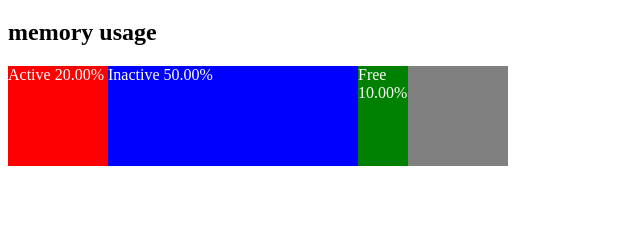
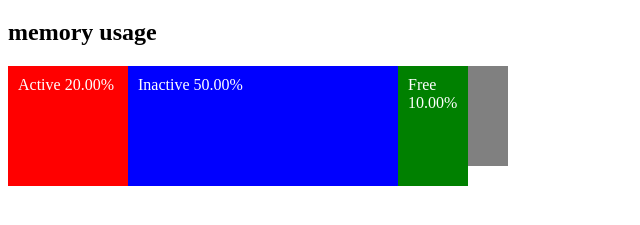
Before and after one commit to coproductions/VMactivitymonitor, a website: page index.html in a window 1280 px wide. Shown: the part 61-286 px from the top of the page, without its empty margins (0-640 px from the left). Drawn offline with nearby package versions, Linux system fonts and the light colour scheme; no server answers.

Commit message:
adding padding

```diff
--- a/public/d3logic.js
+++ b/public/d3logic.js
@@ -20,7 +20,6 @@ setInterval(function(){
         var free100 = (free/total)*100;
         var inactive100 = (inactive/total)*100;
 
-        console.log('100s',active100,inactive100);
         myData[0].value = active100;
         myData[1].value = inactive100;
         myData[2].value = free100;
--- a/public/styles.css
+++ b/public/styles.css
@@ -4,3 +4,6 @@
   height: 100px;
   color: white;
 }
+.item{
+  padding:10px;
+}
```
